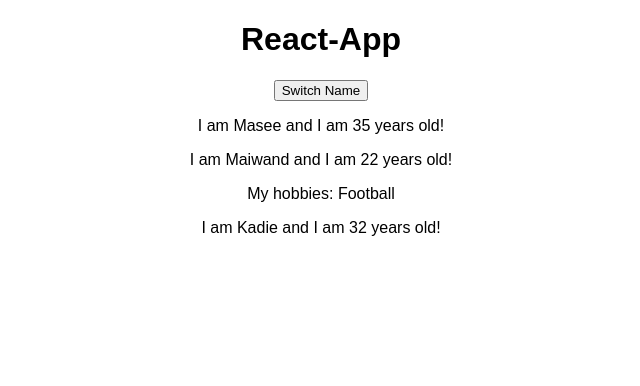
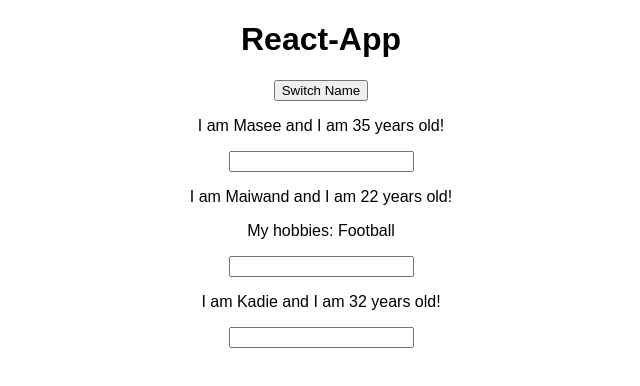
Before and after one commit to maseehussain/react-app, a React (Create React App) app: page / in a window 1280 px wide. Shown: the top 386 px of the page, without its empty margins (319-959 px from the left). Built offline with nearby package versions, Linux system fonts and the light colour scheme.

Commit message:
target an event
using set state with an event handler to target and change a value

```diff
--- a/src/App.js
+++ b/src/App.js
@@ -22,6 +22,16 @@
     });
   };
 
+  nameChangeHandler = event => {
+    this.setState({
+      persons: [
+        { name: "Masee", age: 36 },
+        { name: event.target.value, age: 22 },
+        { name: "Kadie", age: 32 }
+      ]
+    });
+  };
+
   render() {
     return (
       <div className="App">
@@ -37,6 +47,7 @@
           name={this.state.persons[1].name}
           age={this.state.persons[1].age}
           click={this.switchNameHandler.bind(this, "Masee")}
+          changed={this.nameChangeHandler}
         >
           My hobbies: Football
         </Person>
--- a/src/Person/Person.js
+++ b/src/Person/Person.js
@@ -7,6 +7,7 @@
         I am {props.name} and I am {props.age} years old!
       </p>
       <p>{props.children}</p>
+      <input type="text" onChange={props.changed} />
     </div>
   );
 };
```
